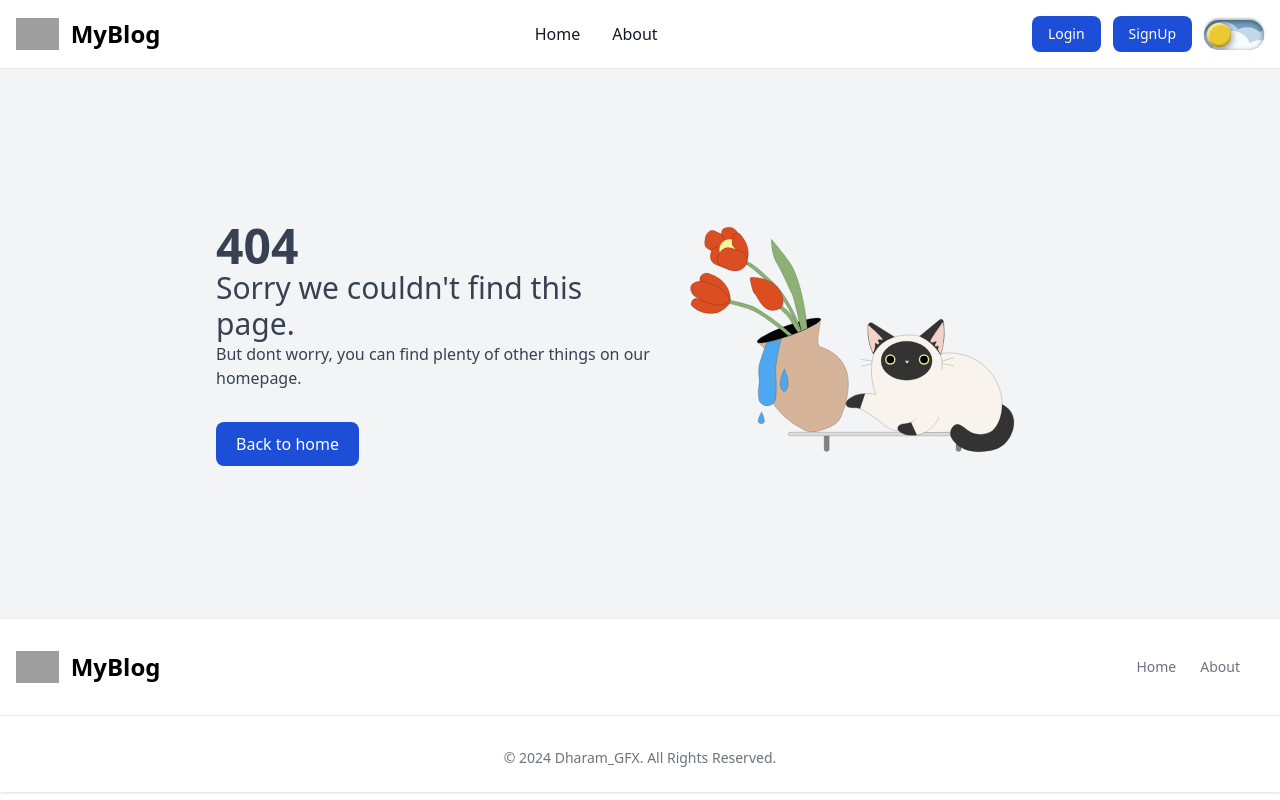
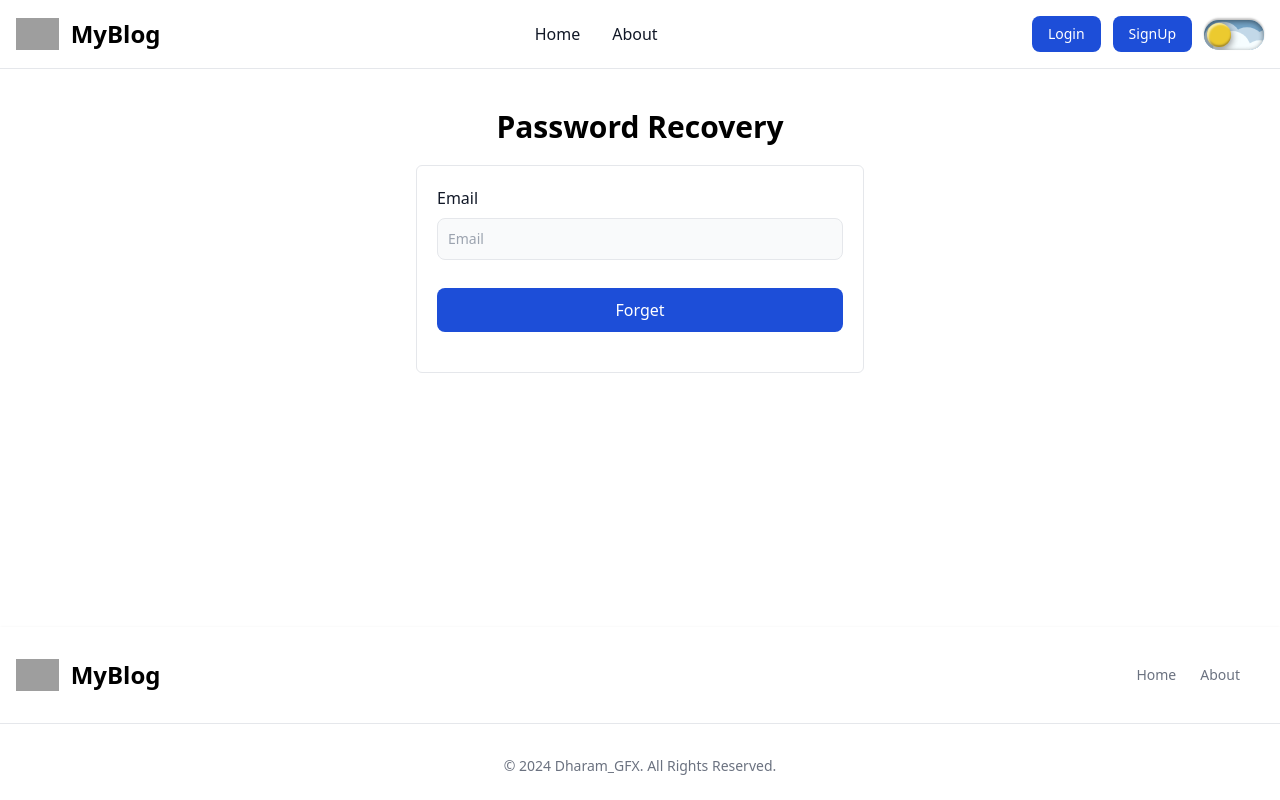
Before and after one commit to dharam-gfx/Play-ground, a React (Vite) app in the folder small-projects/09MyBlog/: page /forget-password in a window 1280 px wide. Built offline with nearby package versions, Linux system fonts and the light colour scheme; no server answers; grey boxes are pictures that could not be loaded.

Commit message:
forget password component

```diff
--- /dev/null
+++ b/small-projects/09MyBlog/src/Components/ForgetPassword.jsx
@@ -0,0 +1,118 @@
+import React, { useEffect, useState } from 'react'
+import { useNavigate, useSearchParams } from 'react-router-dom'
+import authService from '../appwrite/Auth';
+import { toast } from 'react-toastify';
+import { Button, InputField } from '../pages/index'
+import { useForm } from "react-hook-form"
+
+const ForgetPassword = () => {
+    const [searchParams, setSearchParams] = useSearchParams();
+    const navigate = useNavigate();
+    const [isChangePassword, setIsChangePassword] = useState( false )
+    const { register, formState: { errors }, handleSubmit, getValues, watch } = useForm();
+    const [disabled, setDisabled] = useState( false )
+    useEffect( () => {
+        if ( searchParams.get( "userId" ) && searchParams.get( "secret" ) ) {
+            setIsChangePassword( true )
+        }
+    }, [] )
+    const updateRecoveryHandler = async ( { password, conformPassword } ) => {
+        setDisabled( true );
+        console.log( password, conformPassword, searchParams.get( "userId" ), searchParams.get( "secret" ) );
+        await authService.updateRecovery( searchParams.get( "userId" ), searchParams.get( "secret" ), password, conformPassword )
+            .then( ( res ) => {
+                toast.success( "Password forget successfully.", {
+                    autoClose: 3000,
+                } );
+                navigate( "/" );
+            } ).catch( ( error ) => {
+                setDisabled( false )
+                console.log( "Error :: createRecoveryHandler ", error );
+            } )
+    }
+    async function createRecoveryHandler( { email } ) {
+        setDisabled( true );
+
+        await authService.createRecovery( email ).then( ( res ) => {
+            toast.success( "Please check your email", {
+                autoClose: 5000,
+            } );
+            navigate( "/" );
+        } ).catch( ( error ) => {
+            toast.error( "Email is not correct!" );
+            setDisabled( false )
+            console.log( "Error :: createRecoveryHandler ", error );
+        } )
+    }
+
+    return (
+        <>
+            {
+                !isChangePassword ?
+                    <div className='h-[calc(100vh-242px)] '>
+                        <div className="dark:bg-gray-900 p-5 h-full pt-10">
+                            <h1 className='dark:text-white text-3xl mb-5 text-center font-bold'>Password Recovery</h1>
+                            <div className='max-w-md mx-auto  p-5 border dark:bg-gray-800 rounded-md'>
+                                <form onSubmit={handleSubmit( createRecoveryHandler )} className="">
+                                    <InputField error={errors.email?.message} type="email" label="Email" id="email" placeholder="Email"
+                                        {
+                                        ...register( 'email', {
+                                            required: "required",
+                                            pattern: {
+                                                value: /[A-Za-z0-9\._%+\-]+@[A-Za-z0-9\.\-]+\.[A-Za-z]{2,}/,
+                                                message: "Ex- test@gmail.com",
+                                            }
+                                        } )
+                                        }
+                                    >
+                                    </InputField>
+                                    <div className="mb-5">
+                                        <Button disabled={disabled} type='submit'>Forget</Button>
+                                    </div>
+                                </form>
+                            </div>
+                        </div>
+                    </div>
+                    :
+                    <div className='h-[calc(100vh-242px)] '>
+                        <div className="dark:bg-gray-900 p-5 h-full pt-10">
+                            <h1 className='dark:text-white text-3xl mb-5 text-center font-bold'>Enter Password</h1>
+                            <div className='max-w-md mx-auto  p-5 border dark:bg-gray-800 rounded-md'>
+                                <form onSubmit={handleSubmit( updateRecoveryHandler )} className="">
+                                    <InputField error={errors.password?.message}
+                                        {
+                                        ...register( 'password', {
+                                            required: "required",
+                                            pattern: {
+                                                value: /(?=^.{8,}$)(?=.*\d)(?=.*[a-z])(?=.*[A-Z])(?=.*[!@#$%^&amp;*()_+}{&quot;:;'?/&gt;.&lt;,])(?!.*\s).*$/,
+                                                message: "Ex - Test@123",
+                                            }
+                                        } )
+                                        }
+                                        type="password" label="Password" id="password" placeholder="Password"></InputField>
+                                    <InputField
+                                        onPaste={( e ) => {
+                                            e.preventDefault()
+                                            return false;
+                                        }}
+                                        error={errors.conformPassword?.message} type="password" label="Conform Password" id="conformPassword" placeholder="Conform Password"
+                                        {...register( "conformPassword", {
+                                            required: 'confirm password is required',
+                                            validate: ( value ) =>
+                                                value === getValues( "password" ) || "The passwords do not match",
+                                        } )}
+                                    >
+                                    </InputField>
+                                    <div className="mb-5">
+                                        <Button disabled={disabled} type='submit'>Change Password</Button>
+                                    </div>
+                                </form>
+                            </div>
+                        </div>
+                    </div>
+            }
+        </>
+    )
+}
+
+export default ForgetPassword
--- a/small-projects/09MyBlog/src/Components/Login.jsx
+++ b/small-projects/09MyBlog/src/Components/Login.jsx
@@ -3,7 +3,7 @@ import { Button, InputField } from '../pages/index'
 import { useDispatch, useSelector } from 'react-redux';
 import { login } from '../features/AuthSlice';
 import authService from '../appwrite/Auth'
-import { useNavigate } from 'react-router-dom';
+import { Link, useNavigate } from 'react-router-dom';
 import { useForm } from "react-hook-form"
 import { toast } from 'react-toastify';
 const Login = () => {
@@ -34,7 +34,7 @@ const Login = () => {
 
     }
     return (
-        <div className="dark:bg-gray-900 p-5 h-[calc(100vh-180px)]">
+        <div className="dark:bg-gray-900 p-5 h-[calc(100vh-160px)]">
         <h1 className='dark:text-white text-3xl mb-5 text-center font-bold'>Login</h1>
 
             <div className='max-w-md mx-auto  p-5 border dark:bg-gray-800 rounded-md'>
@@ -93,6 +93,7 @@ const Login = () => {
                             <span className='pl-1'>Apple</span>
                         </Button>
                     </div>
+                    <div><Link to="/forget-password" className='text-blue-600 text-center pt-4 block underline cursor-pointer '>Forget Password</Link></div>
                 </form>
             </div>
 
--- a/small-projects/09MyBlog/src/Components/Posts/Posts.jsx
+++ b/small-projects/09MyBlog/src/Components/Posts/Posts.jsx
@@ -40,7 +40,7 @@ const Posts = () => {
                     <div className="flex flex-wrap -m-4">
                         {
                             posts && posts.map( ( post ) => (
-                                <div onClick={() => navigate( "/post/" + post.$id )} key={post.$id} className="p-4 md:w-1/3 cursor-pointer transition-transform transform hover:scale-105">
+                                <div onClick={() => navigate( "/post/" + post.$id )} key={post.$id} className="p-4 md:w-1/3 cursor-pointer transition-all transform hover:scale-105">
                                     <div className="h-full border-2 flex flex-col border-gray-200 hover:border-blue-600 border-opacity-60 rounded-lg overflow-hidden">
                                         <img className="lg:h-48 md:h-36  w-full object-cover object-center" src={databaseService.getFilePreview( post.featuredImageID )} alt="blog" />
                                         <div className="p-6 flex-1 ">
--- a/small-projects/09MyBlog/src/appwrite/Auth.js
+++ b/small-projects/09MyBlog/src/appwrite/Auth.js
@@ -18,7 +18,7 @@ class AuthService {
             return res
 
         } catch ( error ) {
-            console.log( "Error :: creating account", error, error );
+            console.log( "Error :: creating account", error );
             toast.error( error.code == 409 ? "Account already exist." : "Try after some time." );
         }
     }
@@ -41,7 +41,25 @@ class AuthService {
             return res
 
         } catch ( error ) {
-            console.log( "Error :: Verification", error, error );
+            console.log( "Error :: updateVerification", error );
+        }
+    }
+    async createRecovery( email ) {
+       return await this.account.createRecovery( email, `${window.location.origin}/forget-password` );
+    }
+
+    async updateRecovery( userId, secret ,password, conformPassword ) {
+        try {
+            const res = await this.account.updateRecovery(
+                userId,
+                secret,
+                password,
+                conformPassword
+            )
+            return res
+
+        } catch ( error ) {
+            console.log( "Error :: updateRecovery", error );
         }
     }
 
--- a/small-projects/09MyBlog/src/main.jsx
+++ b/small-projects/09MyBlog/src/main.jsx
@@ -1,7 +1,7 @@
 import React from 'react'
 import ReactDOM from 'react-dom/client'
 import './index.css'
-import { Layout, Home, About, Login, Signup, PageNotFound, CreatePost, EditPost, AuthContainer, Post, VerifyEmail } from './pages/index';
+import { Layout, Home, About, Login, Signup, PageNotFound, CreatePost, EditPost, AuthContainer, Post, VerifyEmail, ForgetPassword } from './pages/index';
 import { Route, RouterProvider, createBrowserRouter, createRoutesFromElements } from 'react-router-dom';
 import { Provider } from 'react-redux';
 import store from './store/store';
@@ -15,6 +15,7 @@ const router = createBrowserRouter(
       <Route path='/login' element={<Login />}></Route>
       <Route path='/signup' element={<Signup />}></Route>
       <Route path='/verify-email' element={<VerifyEmail />}></Route>
+      <Route path='/forget-password' element={<ForgetPassword />}></Route>
       <Route path='/post/:postID' loader={EditPostAPI} element={<Post />}></Route>
       <Route path='/create-post' element={<AuthContainer><CreatePost /></AuthContainer>}></Route>
       <Route path='/edit-post/:postID' loader={EditPostAPI} element={<AuthContainer><EditPost /></AuthContainer>}></Route>
--- a/small-projects/09MyBlog/src/pages/index.js
+++ b/small-projects/09MyBlog/src/pages/index.js
@@ -11,7 +11,8 @@ import LogoutBtn from "../Components/Header/LogoutBtn.jsx";
 import Login from "../Components/Login.jsx";
 import ScrollButton from "../Components/ScrollButton.jsx";
 import Signup from "../Components/Signup.jsx";
-import VerifyEmail from "../Components/VerifyEmail.jsx";
+import VerifyEmail from "../Components/ForgetPassword.jsx";
+import ForgetPassword from "../Components/ForgetPassword.jsx";
 import Button from "../Components/formComponents/Button.jsx";
 import InputField from "../Components/formComponents/InputField.jsx";
 import SelectField from "../Components/formComponents/SelectField.jsx";
@@ -37,6 +38,7 @@ export {
     Login,
     Signup,
     VerifyEmail,
+    ForgetPassword,
     Button,
     ScrollButton,
     InputField,
```
